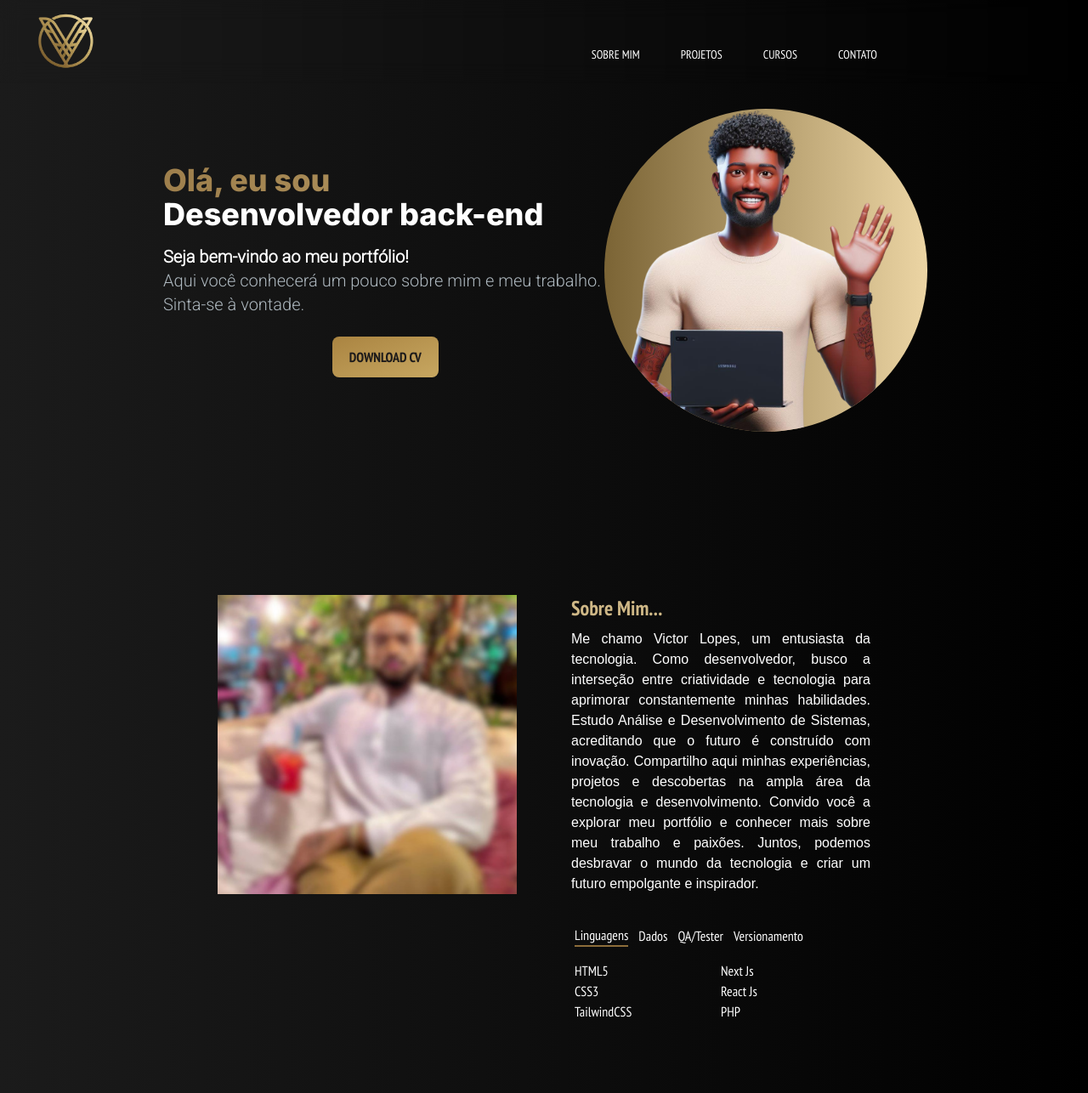
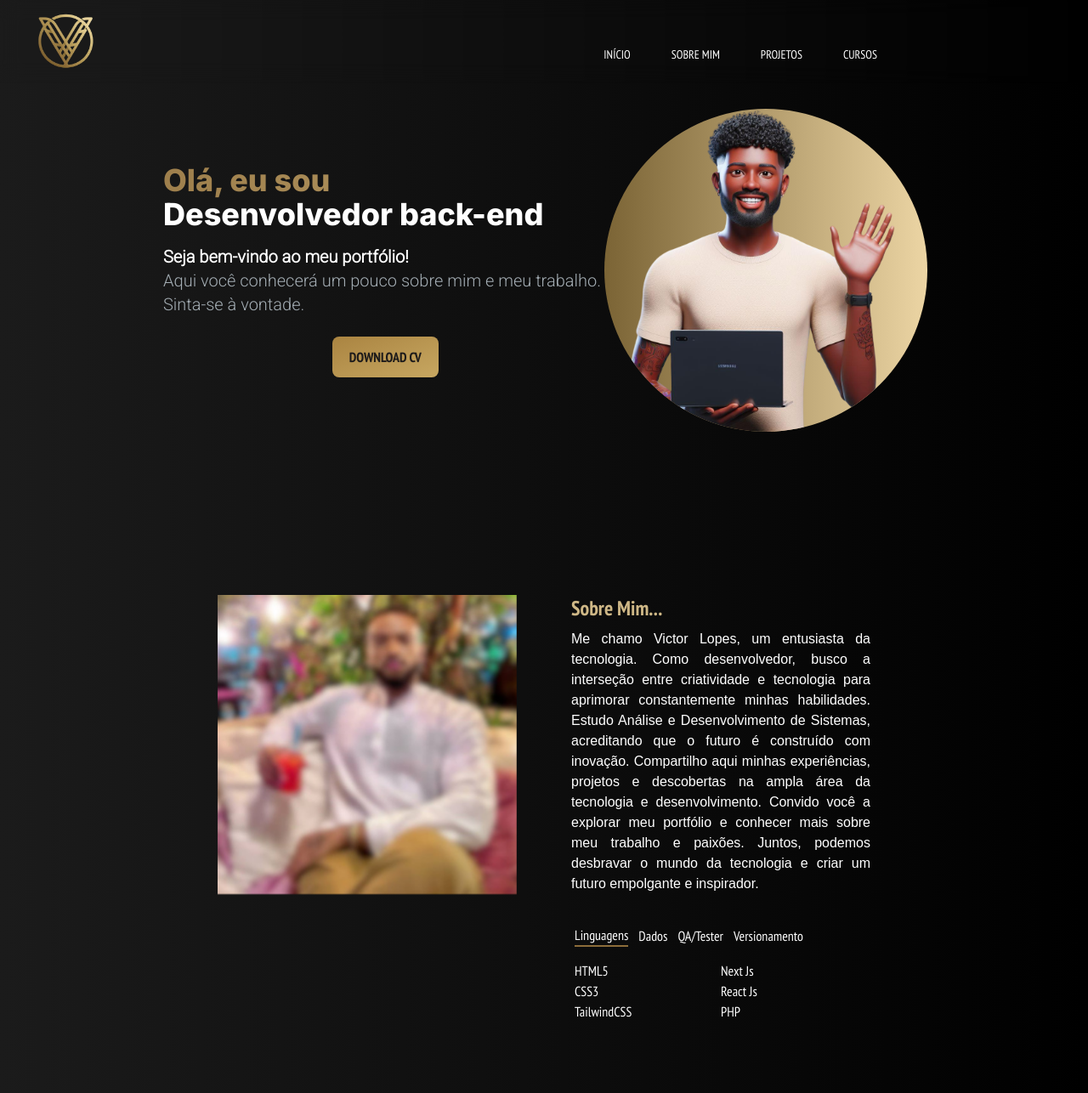
Before and after one commit to VictorLopesz/Portf-lio, a Next.js app: page / in a window 1280 px wide. Shown: the whole page at 85% size. Built offline with nearby package versions, Linux system fonts and the light colour scheme; a web font is replaced by a local one.

Commit message:
adiciona biblioteca react reveal

```diff
--- a/package.json
+++ b/package.json
@@ -11,6 +11,7 @@
   "dependencies": {
     "next": "13.5.6",
     "react": "^18",
+    "react-awesome-reveal": "^4.2.7",
     "react-dom": "^18",
     "react-icons": "^4.11.0",
     "react-responsive": "^9.0.2",
--- a/src/app/page.tsx
+++ b/src/app/page.tsx
@@ -3,7 +3,6 @@ import React from "react";
 import Navbar from "@/components/Navbar";
 import Welcome from "@/components/Welcome";
 import AboutMe from '@/components/AboutMe';
-import Skills from "@/components/Skills";
 import SocialNetwork from '../components/SocialNetwork';
 
 
--- a/src/components/AboutMe/index.tsx
+++ b/src/components/AboutMe/index.tsx
@@ -3,6 +3,7 @@ import React, { useState, useTransition } from 'react';
 import Image from 'next/image';
 import eu from '../../../public/assets/eu.jpeg';
 import TabButton from '../TabButton';
+import { Fade } from 'react-awesome-reveal';
 
 const ABOUT_ME = [
   {
@@ -25,6 +26,7 @@ const ABOUT_ME = [
               <li>PHP</li>
             </ul>
           </div>
+
       </div>
     )
   },
@@ -38,6 +40,7 @@ const ABOUT_ME = [
             <li>MySQL</li>
             <li>Oracle Database</li>
           </ul>
+
       </div>
     )
   },
@@ -53,6 +56,7 @@ const ABOUT_ME = [
               <li className="underline text-[#b0cadd]"> <a target="_blank" href="https://github.com/VictorLopesz">GitHub</a></li>
             </ul>
           </div>
+
       </div>
     )
   },
@@ -77,6 +81,7 @@ const ABOUT_ME = [
               <li>Trello</li>
             </ul>
           </div>
+
       </div>
   },
 ]
@@ -93,17 +98,34 @@ export default function AboutMe() {
   }
 
   return (
-    <section id="sobremim" className="text-white">
+    <div id="sobremim">
+
+      <section className="text-white">
+
         <div className="md:grid md:grid-cols-2 px-4 xl:gap-16 sm:py-16 xl:px-16">
+          <Fade
+            direction="left"
+            duration={1000}
+          >
             <Image
               src={eu}
               alt={'me'}
               width={500}
               height={500}
             />
+          </Fade>
           <div className="flex justify-center">
             <div className="mt-4 md:mt-0 text-left flex flex-col h-full">
+              <Fade
+                direction="down"
+                duration={1000}
+              >
                 <h1 className="text-[#CEB786] font-sansnarrow font-bold mb-2 text-2xl">Sobre Mim...</h1>
+              </Fade>
+              <Fade
+                direction="left"
+                duration={1000}
+              >
                 <p className="text-sm font-barlow lg:text-base text-justify">
                   Me chamo Victor Lopes, um entusiasta da tecnologia.
                   Como desenvolvedor, busco a interseção entre criatividade e tecnologia para aprimorar
@@ -113,8 +135,12 @@ export default function AboutMe() {
                   Convido você a explorar meu portfólio e conhecer mais sobre meu trabalho e paixões.
                   Juntos, podemos desbravar o mundo da tecnologia e criar um futuro empolgante e inspirador.
                 </p>
+              </Fade>
 
               <div id="AboutMe" className="text-white xl:gap-5 sm:py-1 xl:px-1 font-sansnarrow">
+                <Fade
+                  duration={4000}
+                >
                   <div className="mt-8 flex text-sm flex-row lg:text-base justify-start">
                     <TabButton
                       selectTab={() => handleTabChange("Linguagens")}
@@ -153,10 +179,12 @@ export default function AboutMe() {
 
                   </div>
                   {ABOUT_ME.find((t) => t.id === tab)?.content}
+                </Fade>
               </div>
             </div>
           </div>
         </div>
-    </section>
+      </section >
+    </div>
   )
 };
--- a/src/components/Navbar/index.tsx
+++ b/src/components/Navbar/index.tsx
@@ -1,7 +1,7 @@
 'use client'
 import { Link } from 'react-scroll';
 import Image from 'next/image';
-import react, { useState, useCallback, useEffect } from 'react';
+import react, { useState } from 'react';
 import { BiBookBookmark, BiBrain } from 'react-icons/bi';
 import { BsFillPersonVcardFill, BsPersonWorkspace, BsTelegram } from 'react-icons/bs';
 import { GiHamburgerMenu } from 'react-icons/gi';
@@ -30,30 +30,36 @@ const Navbar = () => {
     }
 
     return (
-        <nav className={` ${color ? 'bg-[#4A3B1F] backdrop-blur-md transition duration-150 ease-in'
+        <nav id="nav" className={` ${color ? 'bg-[#4A3B1F] fixed z-50 backdrop-blur-md transition duration-150 ease-in'
             :
             'g-[#3a311de1] backdrop-blur-md transition duration-300 ease-out'}
-        fixed w-full h-24 shadow-sm bg-[#f3f5f90] font-sansnarrow`}>
+                    fixed z-50 w-full h-24 shadow-sm bg-[#f3f5f90] font-sansnarrow`}
+        >
             <div className="flex justify-between items-center h-full px-4">
-                <Link href='/'
-                    to="início"
-                    smooth={true}
-                    duration={500}
-                    spy={true}
-                    offset={50}
-                >
                     <Image
                         src={logotipo.src}
                         alt="logo"
                         width="120"
                         height="75"
-                        className="cursor-pointer"
                         priority
                     />
-                </Link>
 
                 <div className="hidden sm:flex">
                     <ul className="hidden sm:flex text-sm mr-52 mt-8">
+                        <Link
+                            to="inicio"
+                            smooth={true}
+                            duration={500}
+                            spy={true}
+                            offset={50}
+                        >
+                            <li className=" text-white  p-2 uppercase py-2
+                            md:px-6 text-center
+                             text-bold cursor-pointer
+                             hover:text-[#f2bc65] active:text-[#382b18]  hover:bg-[#58585880] active:bg-[#cacad26c]
+                             active:text-[#bebdc9e1]
+                             transition duration-500 ease-in-out">Início</li>
+                        </Link>
                         <Link
                             to="sobremim"
                             smooth={true}
@@ -84,14 +90,6 @@ const Navbar = () => {
                              active:text-[#bebdc9e1]
                              transition duration-500 ease-in-out">Cursos</li>
                         </a>
-                        <a href="/">
-                            <li className="pb-2 text-white  p-2 uppercase py-2
-                            md:px-6 text-center
-                             text-bold
-                             hover:text-[#f2bc65] active:text-[#382b18]  hover:bg-[#58585880] active:bg-[#cacad26c]
-                             active:text-[#bebdc9e1]
-                             transition duration-500 ease-in-out">Contato</li>
-                        </a>
                     </ul>
                 </div>
                 <div onClick={handleNav} className="md:hidden cursor-pointer">
@@ -116,6 +114,19 @@ const Navbar = () => {
                     className="cursor-pointer" />
                 <div className="flex-col text-white text-sm uppercase">
                     <ul>
+                        <Link href="/"
+                            to="inicio"
+                            smooth={true}
+                            duration={500}
+                            spy={true}
+                            offset={50}
+                        >
+                            <li onClick={() => setMenuOpen(false)}
+                                className="py-1 flex items-center transition  duration-300 ease-in-out cursor-pointer active:text-[#8D6D3A]"
+                            >
+                                <BsFillPersonVcardFill className="m-2" /> Início
+                            </li>
+                        </Link>
                         <Link href="/"
                             to="sobremim"
                             smooth={true}
@@ -143,7 +154,6 @@ const Navbar = () => {
                                 <BiBookBookmark className="m-2" /> Cursos
                             </li>
                         </a>
-
                     </ul>
                 </div>
 
@@ -181,7 +191,7 @@ const Navbar = () => {
                     </div>
                 </div>
             </div>
-        </nav>
+        </nav >
     );
 };
 
--- a/src/components/Skills/index.tsx
+++ /dev/null
@@ -1,117 +0,0 @@
-'use client'
-import React, { useState, useTransition } from 'react';
-import TabButton from '../TabButton';
-import html from '../../../public/assets/html.png';
-
-
-const DATA_SKILLS = [
-  {
-    title: "HTML",
-    id: "HTML",
-    content:
-      <div className="flex items-center justify-center w-full bg-[#4744446b] rounded-sm ">
-        <div className=" p-2 shadow-lg justify-center items-center grid grid-cols-1 lg:grid-cols-3">
-          <div className="justify-center items-center flex">
-            <img src={html.src} alt="HTML" className="w-40 p-3" />
-          </div>
-          <div className="text-justify">
-            <p>HTML, sigla para HyperText Markup Language, é a linguagem fundamental da web.
-              Ele permite a criação e estruturação de páginas da internet, definindo elementos como textos,
-              imagens e links. Como uma linguagem de marcação, o HTML usa tags para indicar como o conteúdo
-              deve ser apresentado no navegador, tornando-o acessível e interativo.
-              <br />
-              HTML foi a primeira linguagem que eu tive contato, assim que comecei a estuda desenvolvimento web.
-              Sua simplicidade e importância na construção de sites me proporcionaram uma base sólida para aprofundar
-              meus conhecimentos na área.</p>
-          </div>
-          <div className="text-xs font-semibold uppercase text-[#fff] justify-center items-center flex p-3">
-            <span>Nível de Conhecimento
-              <br />
-              <br />
-            </span>
-          </div>
-        </div>
-      </div>
-  },
-  {
-
-  },
-  {
-
-  },
-  {
-
-  },
-  {
-
-  },
-]
-
-export default function Skills() {
-
-  const [tab, setTab] = useState("HTML");
-  const [isPending, startTransition] = useTransition();
-
-  const handleTabChange = (id: any) => {
-    startTransition(() => {
-      setTab(id);
-    });
-  }
-
-  return (
-    <>
-      <div id="skills" className="items-center justify-center text-white py-8 px-4 xl:gap-5 sm:py-16 xl:px-16 font-sansnarrow">
-
-        <div className="mt-8 flex justify-center items-center">
-          <TabButton
-            selectTab={() => handleTabChange("HTML")}
-            active={tab === "HTML"}
-          >
-            {" "}
-            HTML {" "}
-          </TabButton>
-
-          <TabButton
-            selectTab={() => handleTabChange('css')}
-            active={tab === 'css'}
-          >
-            {" "}
-            CSS / Tailwind Css {" "}
-          </TabButton>
-
-          <TabButton selectTab={() => handleTabChange('reactjs')}
-            active={tab === 'reactjs'}
-          >
-            {" "}
-            React.Js {" "}
-          </TabButton>
-
-          <TabButton selectTab={() => handleTabChange('nextjs')}
-            active={tab === 'nextjs'}
-          >
-            {" "}
-            Next.Js {" "}
-          </TabButton>
-
-          <TabButton selectTab={() => handleTabChange('php')}
-            active={tab === 'php'}
-          >
-            {" "}
-            PHP {" "}
-          </TabButton>
-
-          <TabButton selectTab={() => handleTabChange('sql')}
-            active={tab === 'sql'}
-          >
-            {" "}
-            SQL {" "}
-          </TabButton>
-
-        </div>
-        <div>
-          {DATA_SKILLS.find((t) => t.id === tab)?.content}
-        </div>
-      </div>
-    </>
-  )
-};
--- a/src/components/Welcome/index.tsx
+++ b/src/components/Welcome/index.tsx
@@ -1,14 +1,11 @@
 'use client'
-import React, { useState } from 'react';
+import React from 'react';
 import Image from 'next/image';
 import avatar from '../../../public/assets/avatar.png'
-import Link from 'next/link';
 import { TypeAnimation } from 'react-type-animation';
-import { ImMail } from 'react-icons/im';
-import { FaGithubSquare, FaLinkedin, FaWhatsappSquare } from 'react-icons/fa';
-import { BsTelegram } from 'react-icons/bs';
 import dynamic from 'next/dynamic';
 import { useMediaQuery } from 'react-responsive';
+import { Fade } from 'react-awesome-reveal';
 
 
 
@@ -20,7 +17,7 @@ const Welcome = () => {
 
     return (
         <>
-            <div id="início">
+            <div id="inicio">
                 <div className="grid grid-cols-1 lg:grid-cols-12 ">
                     <div className="place-self-center col-span-7 text-center sm:text-left">
                         <h1 className="text-white mb-4 text-3x1 sm:text-6x1 lg:text-4xl font-extrabold">
@@ -39,8 +36,6 @@ const Welcome = () => {
                                     1000,
                                     'Desenvolvedor back-end',
                                     1000,
-                                    'Quality Assurance',
-                                    1000,
                                 ]}
                                 wrapper="span"
                                 speed={50}
@@ -48,13 +43,26 @@ const Welcome = () => {
                             />
                         </h1>
                         <p className="text-[#ADB7BE] text-base sm:text-lg mb-6 lg:text-xl font-roboto">
+                            <Fade
+                                duration={4000}
+                            >
                                 <span className="font-semibold text-white text-justify">
                                     Seja bem-vindo ao meu portfólio!<br />
                                 </span>
+                                </Fade>
+                                <Fade
+                                    duration={8000}
+                                >
                                     Aqui você conhecerá um pouco sobre mim e meu trabalho.
                                     Sinta-se à vontade.
+                                </Fade>
                         </p>
+
                         <div className="flex items-center justify-center">
+                            <Fade
+                                duration={2000}
+                                direction='up'
+                            >
                                 <button className="
                         p-4 px-5 py-3 rounded-lg uppercase
                         bg-gradient-to-br from-[#aa8441]
@@ -66,11 +74,16 @@ const Welcome = () => {
                          ">
                                     download cv
                                 </button>
+                            </Fade>
                         </div>
                     </div>
 
 
-                    <div className="col-span-5 place-self-center mt-4 lg:mt-0 flex justify-evenly items-center">
+                    <div className="col-span-5 place-self-center mt-4 lg:mt-0 flex justify-evenly items-center max-w-screen-lg">
+                        <Fade
+                            duration={2000}
+                            direction='up'
+                        >
                             <div className=" bg-gradient-to-r from-[#7B6435] to-[#ecd5a4] rounded-full w-[230px] h-[230px] lg:w-[380px] lg:h-[380px] ">
                                 <Image
                                     src={avatar}
@@ -80,6 +93,7 @@ const Welcome = () => {
                                     className="rounded-full"
                                 />
                             </div>
+                        </Fade>
                         <div>
                         </div>
                     </div>
```
Also changed, not shown: 1 other file (tests, documents, lock files or other folders). Lines whose indentation alone changed are shown as unchanged.
